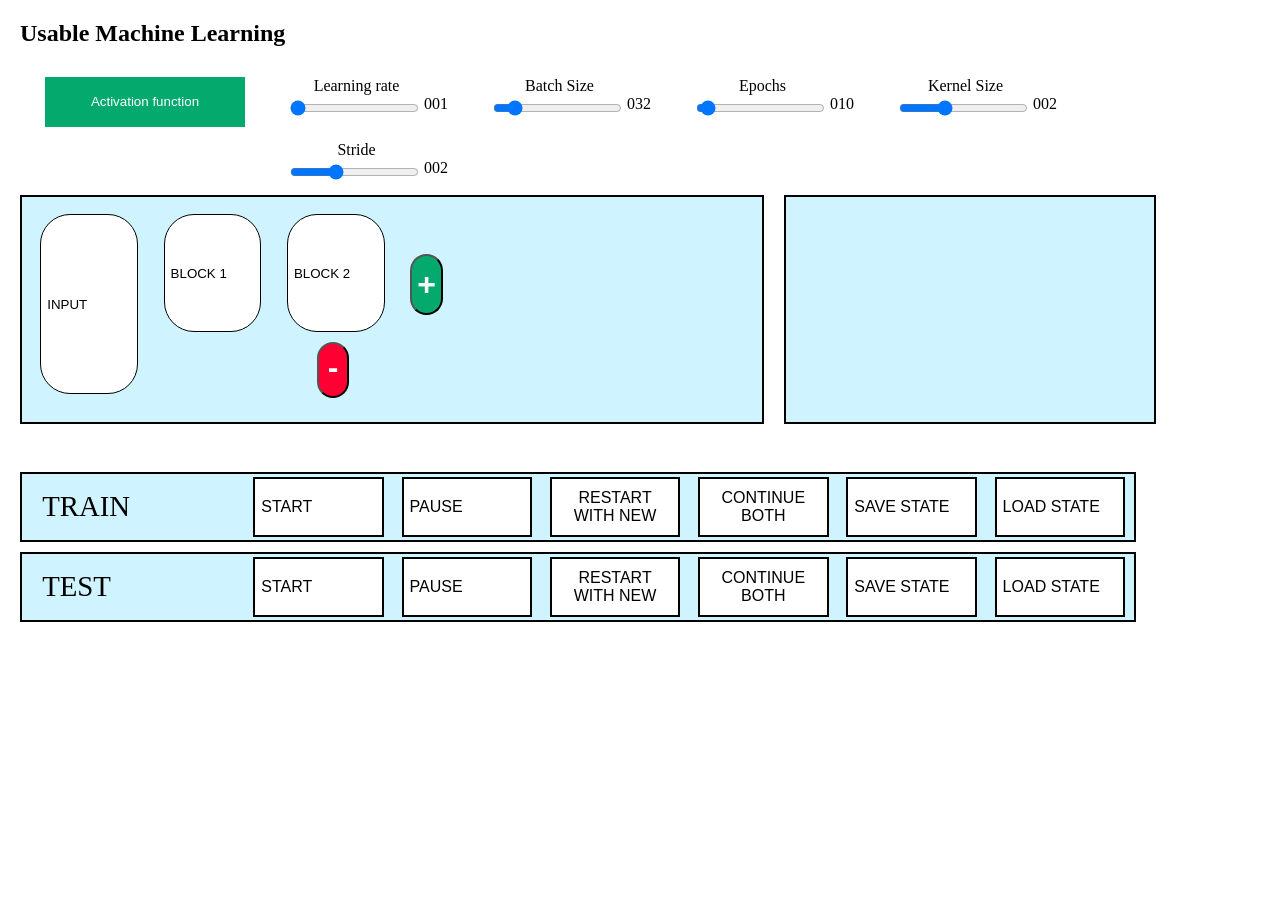
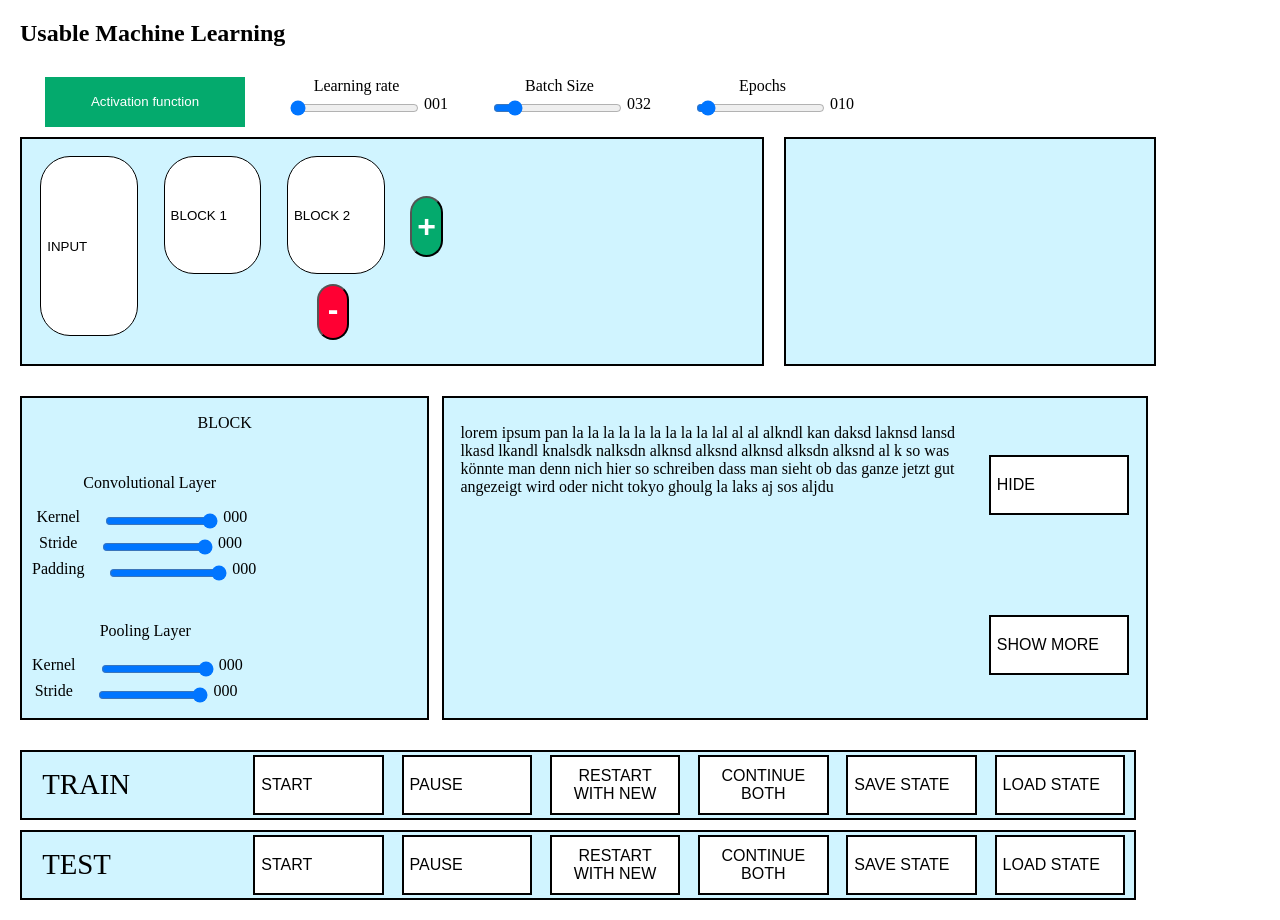
Before and after one commit to omah03/Usable-Machine-Learning-, a Flask app: page / in a window 1280 px wide. Before the commit the page ends 622 px from the top, so only its background shows below. Run offline with Flask 2, Linux system fonts and the light colour scheme.

Commit message:
Localised Configuration to Blocks as a Draft

```diff
--- a/app.py
+++ b/app.py
@@ -5,24 +5,14 @@ import webbrowser
 from flask import Flask, render_template, request, jsonify
 from flask_socketio import SocketIO, emit
 import numpy as np
-from torch import manual_seed, Tensor
-from torch.optim import Optimizer, SGD
 
-from ml_utils.model import ConvolutionalNeuralNetwork
-from ml_utils.training import training
-
+from ml_utils.config import conv_params, maxpool_params
 
 app = Flask(__name__)
 socketio = SocketIO(app)
+config={}
 
 
-config = {  "ActivationFunc": "",
-            "LRate": 1,
-            "BSize":1,
-            "KSize":1,
-            "NEpochs":1,
-            "Stride":1,
-            "NBlocks": 2}
 # Initialize variables
 seed = 42
 acc = -1
@@ -62,20 +52,20 @@ def handleButton():
         print(" TRAINING STARTING ")
     return jsonify("True")
 
+@app.route("/get_block_config", methods=["GET"])
+def get_block_config():
+    i = request.args.get('block', default=0, type=int)
+    # Format config for frontend
+    # TODO Put this in configHandler class method in config.py
+    return_config= {
+        "conv_KSize": conv_params[i-1]["kernel_size"],
+        "conv_Stride": conv_params[i-1]["stride"],
+        "conv_Padding": conv_params[i-1]["padding"],
+        "pool_KSize": maxpool_params[i-1]["kernel_size"],
+        "pool_Stride": maxpool_params[i-1]["stride"],
+    }
 
-"""
-@app.route("/update_seed", methods=["POST"])
-def update_seed():
-    global seed
-    seed = int(request.form["seed"])
-    return jsonify({"seed": seed})
-
-
-@app.route("/get_accuracy")
-def get_accuracy():
-    global acc
-    return jsonify({"acc": acc})
-"""
+    return jsonify(return_config)
 
 if __name__ == "__main__":
     host = "127.0.0.1"
--- a/static/script.js
+++ b/static/script.js
@@ -55,7 +55,7 @@ act_tanhOption.addEventListener("click", handleActivationFunctionChange);
 
 //------------------------------------------------------------------
 //Sliders
-const sliders = ["LRateSlider", "BSizeSlider", "NEpochsSlider", "KSizeSlider", "StrideSlider"];
+const sliders = ["LRateSlider", "BSizeSlider", "NEpochsSlider"];
 
 for (const slider of sliders) {
     SliderElement = document.getElementById(slider);
@@ -85,7 +85,6 @@ function updateSliderValue(slider) {
     })
         .then(response => response.json());
 }
-
 
 //------------------------------------------------------------------
 //MODEL CREATOR
@@ -118,8 +117,9 @@ for (let i = 1; i <= 5; i++) {
 
     if (block) {
         block.style.setProperty("display", "none");
-        block.addEventListener("click", ()=> {
+        block.addEventListener("click", () => {
             changeInfoText(Blocks[i].id);
+            setActiveBlock(i);
         });
     }
 
@@ -187,6 +187,56 @@ function removeBlock(i) {
 
 }
 
+Blocks[0].addEventListener("click", () => {
+    changeInfoText(Blocks[0].id);
+    setActiveBlock(0);
+});
+
+
+var ActiveBlockNum = 0;
+
+function setActiveBlock(i) {
+    Blocks[ActiveBlockNum].style.background = "#FFFFFF";
+    ActiveBlockNum = i;
+    Blocks[i].style.background = "#000000";
+    // Call the backend
+    if (i > 0 && i<6) {
+        fetch(`/get_block_config?block=${i}`, {
+            method: 'GET',
+            headers: {
+                'Content-Type': 'application/json'
+            }
+        })
+            .then(response => response.json())
+            .then(data => updateSettingsValues(data));
+    }
+    else {
+        var displays = document.getElementById("settingsbox").getElementsByClassName("sliderDisplay");
+        for (const display of displays){
+            display.style.display="none";
+        }
+
+    }
+}
+
+function updateSettingsValues(data) {
+    var displays = document.getElementById("settingsbox").getElementsByClassName("sliderDisplay");
+    for (const display of displays){
+        display.style.display="flex";
+    }
+    for (const sliderName of BlockSliders) {
+        var slider = document.getElementById(sliderName + "Slider");
+        slider.value = data[sliderName];
+        updateSliderValue(slider);
+    }
+}
+
+
+function getActiveBlock() {
+    return ActiveBlockNum;
+}
+
+
 
 Blocks[1].style.display = "flex";
 
@@ -196,60 +246,96 @@ MinusButtons[2].style.display = "flex";
 
 AddButtons[3].style.display = "flex";
 
-textOptions={"block": "This is a convolutional block. It consists of a convolutial Layer, a non-linear activation function and a MaxPoolLayer.",
+textOptions = {
+    "block": "This is a convolutional block. It consists of a convolutial Layer, a non-linear activation function and a MaxPoolLayer.",
     "block1": "Its input is a batch of $batch_size$ grayscale images of the dataset. These images are 28 x 28 pixels. <br> Its output depends on the Kernel Size and stride parameters. <br> Input: $batch_size$ x 1 x 28 x28 <br> Output: $block1_output$",
     "block2": "Its input is the output of the previous block. <br> Its output depends on the Kernel Size and stride parameters. <br> Input: $block1_output$ <br> Output: $block2_output$"
 };
 
 const infotext = document.getElementById("infotext");
-const infobox= document.getElementById("infobox");
+const infobox = document.getElementById("infobox");
 
-document.getElementById("hide").addEventListener("click", ()=>{
-    infobox.style.display="none";
+document.getElementById("hide").addEventListener("click", () => {
+    infobox.style.display = "none";
 })
 
-function changeInfoText(elementID){
-    infobox.style.display="flex";
-    element= document.getElementById(elementID);
-    if (element && element.style.display=="flex"){
-    if (elementID=="block1"){
-        infotext.innerHTML=textOptions["block"]+textOptions["block1"];
+function changeInfoText(elementID) {
+    infobox.style.display = "flex";
+    element = document.getElementById(elementID);
+    if (element && element.style.display == "flex") {
+        if (elementID == "block1") {
+            infotext.innerHTML = textOptions["block"] + textOptions["block1"];
         }
-    else if (elementID=="inputbox")
-    {
+        else if (elementID == "inputbox") {
 
         }
         else {
-        infotext.innerHTML=textOptions["block"]+textOptions["block2"];
+            infotext.innerHTML = textOptions["block"] + textOptions["block2"];
         }
     }
 }
 
+const BlockSliders = ["conv_KSize", "conv_Stride", "conv_Padding", "pool_KSize", "pool_Stride"];
 
+for (const NameStr of BlockSliders) {
+    slider = document.getElementById(NameStr + "Slider");
+    slider.addEventListener("input", () => {
+        handleSettingsChange(NameStr);
+    })
+}
+
+function handleSettingsChange(name) {
+    slider = document.getElementById(name + "Slider");
+    const BlockNum = getActiveBlock();
+    const sliderValue = slider.value;
+
+    var display = document.getElementById(name + "Display");
+
+
+    if (BlockNum == 0) {
+        //SHOULD NOT HAVE ACCESS TO SLIDERS
+    }
+    else {
+        display.innerHTML = ("0000" + sliderValue.toString()).slice(-3);
+        // Call the backend
+        fetch('/update_value', {
+            method: 'POST',
+            headers: {
+                'Content-Type': 'application/json'
+            },
+            body: JSON.stringify({
+                "type": name,
+                "block": BlockNum,
+                "value": sliderValue
+            })
+        })
+            .then(response => response.json());
+    }
+}
 
 //------------------------------------------------------------------
 //CONTROLS
 
-const buttonList=["start","pause", "restart", "continue", "save", "load"];
+const buttonList = ["start", "pause", "restart", "continue", "save", "load"];
 
 //TRAINING CONTROLS
-for (const button of buttonList){
-    ButtonElement= document.getElementById(button+"training");
+for (const button of buttonList) {
+    ButtonElement = document.getElementById(button + "training");
     ButtonElement.addEventListener("click", () => {
-        handleButton(button+"training");
+        handleButton(button + "training");
     });
 }
 
 //TESTING CONTROLS
-for (const button of buttonList){
-    ButtonElement= document.getElementById(button+"test");
+for (const button of buttonList) {
+    ButtonElement = document.getElementById(button + "test");
     ButtonElement.addEventListener("click", () => {
-        handleButton(button+"test");
+        handleButton(button + "test");
     });
 }
 
 
-function handleButton(buttonName){
+function handleButton(buttonName) {
     // Call the backend
     console.log(buttonName)
     fetch('/button_press', {
--- a/static/style.css
+++ b/static/style.css
@@ -26,8 +26,9 @@ input[type="range"] {
 /* Clear floats after the columns */
 .row:after {
   content: "";
-  display: table;
+  display: flex;
   clear: both;
+  flex-direction: row;
 }
 
 * {
@@ -209,14 +210,14 @@ input[type="range"] {
   box-sizing: border-box;
 
   position: relative;
-  width: 60%;
+  width: 57%;
   height: auto;
   margin-top: 30px;
-  margin-left: 10%;
+  margin-left: 1%;
   text-align: "center";
   align-items: "center";
   justify-content: center;
-  display: none;
+  display: flex;
 
   background: #D0F4FF;
   border: 2px solid #000000;
@@ -228,6 +229,23 @@ input[type="range"] {
   margin-right: 25%;
   margin-left: 1%;
 }
+
+.settingsbox {
+  box-sizing: border-box;
+  display:flex;
+  width: 33%;
+  flex-direction: column;
+
+  background: #D0F4FF;
+  border: 2px solid #000000;
+
+  height: auto;
+  margin-top: 30px;
+  justify-content: center;
+  align-items: center;
+
+}
+
 
 .trainingrectangle {
   display:flex;
--- a/templates/index.html
+++ b/templates/index.html
@@ -40,20 +40,6 @@
                 <span id="NEpochsDisplay"></span>
             </div>
         </div>
-        <div class = "column">
-            <label for="KSizeSlider">Kernel Size</label>
-            <div class= "sliderDisplay">
-                <input type="range" id="KSizeSlider" min="1" max="4" value="{{ 2 }}">
-                <span id="KSizeDisplay"></span>
-            </div>
-        </div>
-        <div class = "column">
-            <label for="StrideSlider">Stride</label>
-            <div class= "sliderDisplay">
-                <input type="range" id="StrideSlider" min="1" max="4" value="{{ 2 }}">
-                <span id="StrideDisplay"></span>
-            </div>
-        </div>
     </div>
     <div style="display:flex; flex-direction:row; align-items: center;">
         <div class = "rectanglelayer">
@@ -89,8 +75,66 @@
         <div class = "staticClassifier">
         </div>
     </div>
-        <br>
-        <div class = "row">
+        <div class = "row" style= "display:flex;flex-direction:row;">
+            <div class="settingsbox" id="settingsbox">
+                <p>BLOCK </p>
+                <div class="row">
+                    <div class="column">
+                        <div class="sliderDisplay">
+                            <p>Convolutional Layer</p>
+                        </div>
+                        <!-- Convolutional Layer Kernel Size Slider -->
+                        <div class="row">
+                            <div class="sliderDisplay">
+                                <label for="conv_KSizeSlider">Kernel</label>
+                                <input type="range" id="conv_KSizeSlider" min="1" max="8" value="{{ 10 }}" style="width: 50%">
+                                <span id="conv_KSizeDisplay">000</span>
+                            </div>
+                        </div>
+
+                        <!-- Convolutional Layer Stride Slider -->
+                        <div class="row">
+                            <div class="sliderDisplay">
+                                <label for="conv_StrideSlider">Stride</label>
+                                <input type="range" id="conv_StrideSlider" min="1" max="4" value="{{ 10 }}" style="width: 50%">
+                                <span id="conv_StrideDisplay">000</span>
+                            </div>
+                        </div>
+
+                        <!-- Convolutional Layer Padding Slider -->
+                        <div class="row">
+                            <div class="sliderDisplay">
+                                <label for="conv_PaddingSlider">Padding</label>
+                                <input type="range" id="conv_PaddingSlider" min="0" max="2" value="{{ 10 }}" style="width: 50%">
+                                <span id="conv_PaddingDisplay">000</span>
+                            </div>
+                        </div>
+                    </div>
+                    <div class="column">
+                        <div class="sliderDisplay">
+                        <p>Pooling Layer</p>
+                        </div>
+                        <!-- Pooling Layer Kernel Size Slider -->
+                        <div class="row">
+                            <div class="sliderDisplay">
+                                <label for="pool_KSizeSlider">Kernel</label>
+                                <input type="range" id="pool_KSizeSlider" min="1" max="8" value="{{ 10 }}" style="width: 50%">
+                                <span id="pool_KSizeDisplay">000</span>
+                            </div>
+                        </div>
+
+                        <!-- Pooling Layer Stride Slider -->
+                        <div class="row">
+                            <div class="sliderDisplay">
+                                <label for="pool_StrideSlider">Stride</label>
+                                <input type="range" id="pool_StrideSlider" min="1" max="4" value="{{ 10 }}" style="width: 50%">
+                                <span id="pool_StrideDisplay">000</span>
+                            </div>
+                        </div>
+                    </div>
+                </div>
+            </div>
+
             <div class = "infobox" id = "infobox">
                 <div class = "column">
                     <p class= "infotext" id = "infotext"> lorem ipsum pan la la la la la la  la la la lal al al alkndl kan daksd laknsd lansd lkasd lkandl knalsdk nalksdn alknsd alksnd alknsd alksdn alksnd al k so was könnte man denn nich hier so schreiben dass man sieht ob das ganze jetzt gut angezeigt wird oder nicht tokyo ghoulg la laks aj sos aljdu </p>
@@ -99,7 +143,6 @@
                 <br>
                 <br>
                 <button id = "Show_more" class="button" style="position: absolute; top: 75%; right: 10px; transform: translateY(-50%)">SHOW MORE</button>
-            </div>
             </div>
         </div>
         <div class = "row">
```
Also changed, not shown: ml_utils/config.py (+5 -5 lines). Lines whose indentation alone changed are shown as unchanged.
